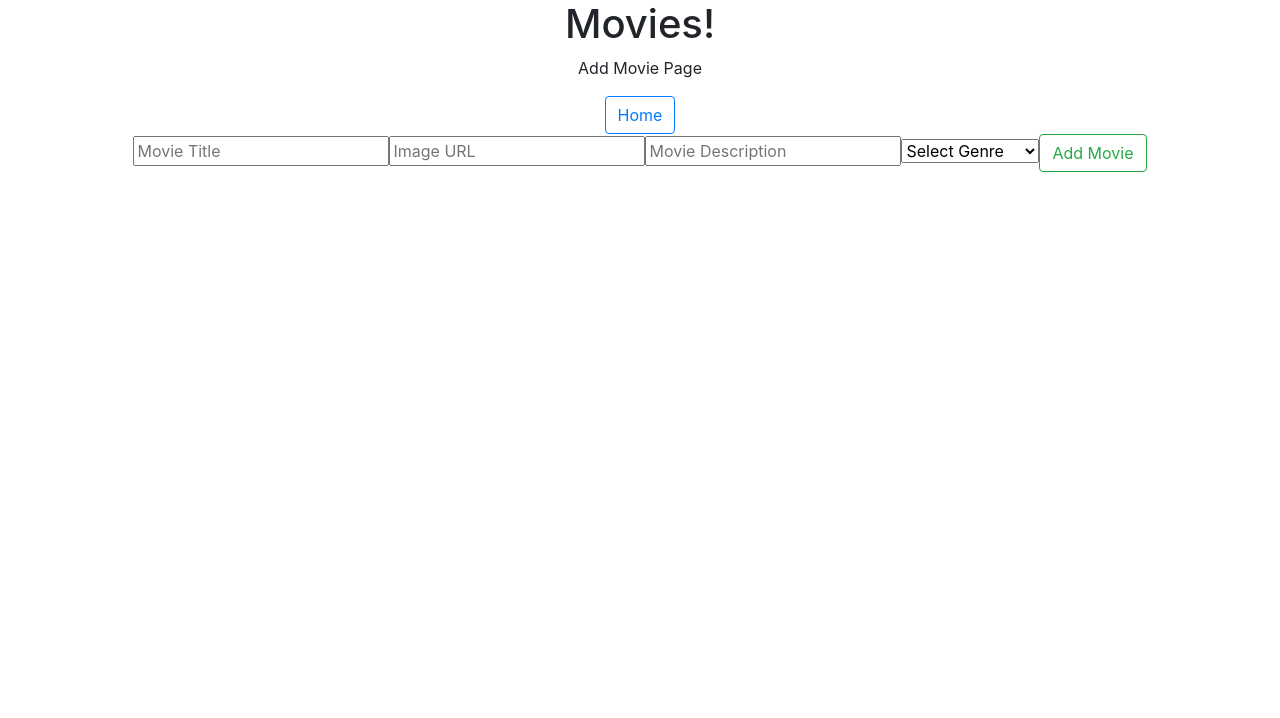
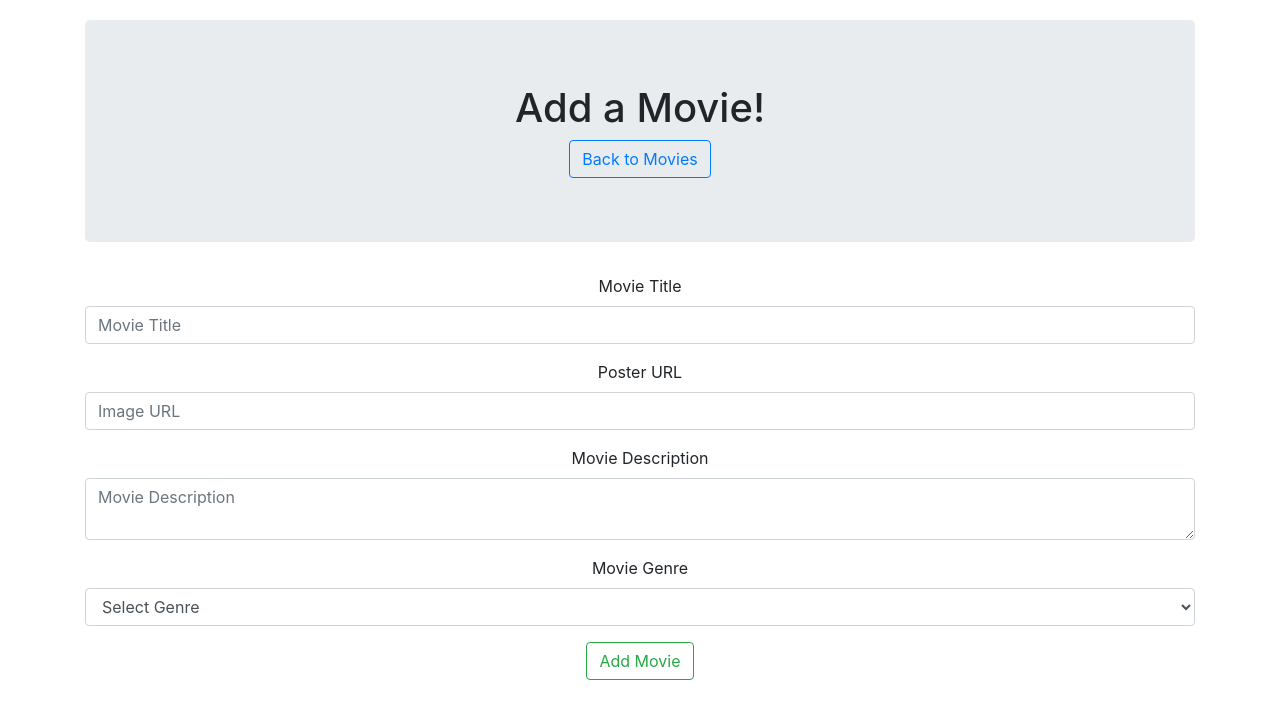
Before and after one commit to stavkidron-coder/movie-sagas, a React (Create React App) app: page /#/addMovie in a window 1280 px wide. Shown: the top 718 px of the page. Built offline with nearby package versions, Linux system fonts and the light colour scheme.

Commit message:
added addMovie.css, created form, added jumbotron

```diff
--- /dev/null
+++ b/src/components/AddMovie/AddMovie.css
@@ -0,0 +1,3 @@
+.jumbotron {
+    margin-top: 20px;
+  }
--- a/src/components/AddMovie/AddMovie.js
+++ b/src/components/AddMovie/AddMovie.js
@@ -1,6 +1,7 @@
 import React, { Component } from 'react';
 import { connect } from 'react-redux'
-import { Container, Button} from 'reactstrap';
+import './AddMovie.css';
+import { Container, Button, Form, FormGroup, Label, Input, Jumbotron} from 'reactstrap';
 
 class AddMovie extends Component {
 
@@ -30,22 +31,41 @@ class AddMovie extends Component {
     submitBtn = () => {
         console.log('movie to be submitted:', this.state.movie);
         this.props.dispatch({type: 'ADD_NEW_MOVIE', payload: this.state.movie});
+        // alert to let user know the movie was added
+        alert('Movie successfully added!');
+        // redirect back to movies page
+        this.props.history.push('/');
     }
 
     render() {
         return (
             <Container>
-                <div>
-                    <p>Add Movie Page</p>
-                    <Button outline color="primary" onClick={this.homeBtn}>Home</Button>
-                </div>
+                <Jumbotron>
+                    <Container>
+                        <h1>Add a Movie!</h1>
+                        <Button outline color="primary" onClick={this.homeBtn}>Back to Movies</Button>
+                    </Container>
+                </Jumbotron>
 
-                <div>
-                    <input type="text" placeholder="Movie Title" onChange={(event) => this.handleChange(event, 'title')}/>
-                    <input placeholder="Image URL" onChange={(event) => this.handleChange(event, 'poster')}/>
-                    <input placeholder="Movie Description" onChange={(event) => this.handleChange(event, 'description')}/>
+                <Form>
+                    <FormGroup>
+                        <Label htmlFor="titleInput">Movie Title</Label>
+                        <Input id="titleInput" type="text" placeholder="Movie Title" onChange={(event) => this.handleChange(event, 'title')}/>
+                    </FormGroup>
 
-                    <select name="genres" id="genres" onChange={(event) => this.handleChange(event, 'genre_id')}>
+                    <FormGroup>
+                        <Label htmlFor="posterInput">Poster URL</Label>
+                        <Input id="posterInput" placeholder="Image URL" onChange={(event) => this.handleChange(event, 'poster')}/>
+                    </FormGroup>
+
+                    <FormGroup>
+                        <Label htmlFor="descriptionInput">Movie Description</Label>
+                        <Input id="descriptionInput" type="textarea" placeholder="Movie Description" onChange={(event) => this.handleChange(event, 'description')}/>
+                    </FormGroup>
+
+                    <FormGroup>
+                        <Label htmlFor="genreInput">Movie Genre</Label>
+                        <Input type="select" name="genres" id="genreInput" onChange={(event) => this.handleChange(event, 'genre_id')}>
                             <option value={0}>Select Genre</option>
                             <option value={1}>Adventure</option>
                             <option value={2}>Animated</option>
@@ -60,10 +80,14 @@ class AddMovie extends Component {
                             <option value={11}>Science Fiction</option>
                             <option value={12}>Space-Opera</option>
                             <option value={13}>Superhero</option>
-                    </select>
+                        </Input>
+                    </FormGroup>
 
+                    <FormGroup>
                         <Button outline color="success" onClick={this.submitBtn}>Add Movie</Button>
-                </div>
+                    </FormGroup>
+
+                </Form>
             </Container>
         );
     }
--- a/src/components/App/App.js
+++ b/src/components/App/App.js
@@ -10,7 +10,6 @@ class App extends Component {
   render() {
     return (
       <div className="App">
-        <h1>Movies!</h1>
         <Router>
           <Route exact path='/' component={Movies}/>
           <Route exact path='/details' component={Details}/>
```
Also changed, not shown: src/components/App/App.css (line endings or trailing spaces). Lines whose indentation alone changed are shown as unchanged.
